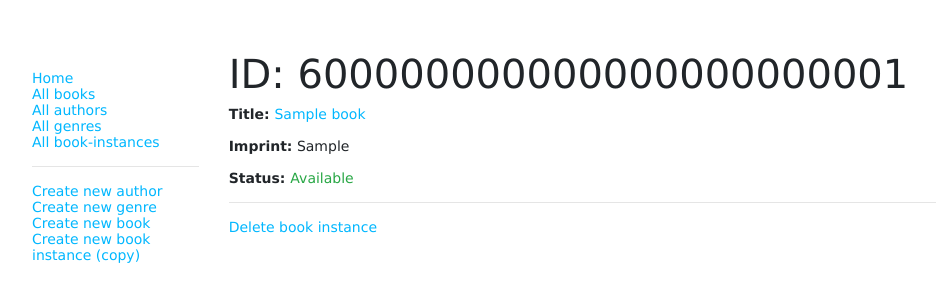
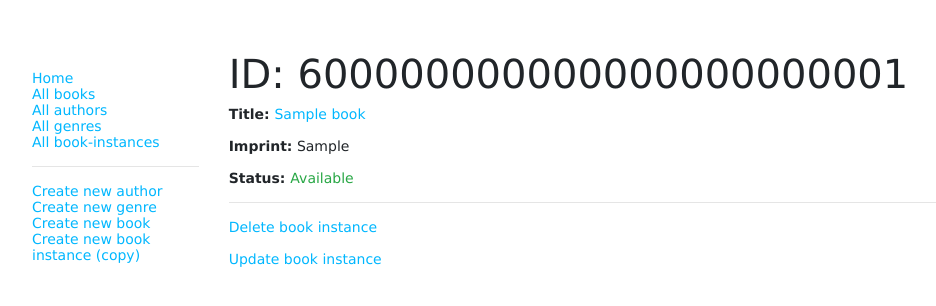
Before and after one commit to rosecodez/express-locallibrary, a Node server app: page /catalog/bookinstance/600000000000000000000001 in a window 1280 px wide. Shown: the top 306 px of the page, without its empty margins (33-969 px from the left). Run offline with Node 20, Linux system fonts and the light colour scheme; tables that the repository leaves empty hold one stand-in row (values such as "Sample post"); some libraries are stand-ins or nearby versions.

Commit message:
Handle bookinstance update on get and post

```diff
--- a/controllers/bookinstanceController.js
+++ b/controllers/bookinstanceController.js
@@ -127,10 +127,61 @@ exports.bookinstance_delete_post = asyncHandler(async (req, res, next) => {
 
 // Display BookInstance update form on GET.
 exports.bookinstance_update_get = asyncHandler(async (req, res, next) => {
-  res.send('NOT IMPLEMENTED: BookInstance update GET');
+  const bookInstance = await BookInstance.findById(req.params.id).populate('book').exec();
+  if (bookInstance === null) {
+    const err = new Error('Book copy not found');
+    err.status = 404;
+    return next(err);
+  }
+
+  // Render the form with existing data
+  const allBooks = await Book.find({}, 'title').sort({ title: 1 }).exec();
+  res.render('bookinstance_form', {
+    title: 'Update BookInstance',
+    book_list: allBooks,
+    selected_book: bookInstance.book,
+    bookinstance: bookInstance,
+  });
 });
 
 // Handle bookinstance update on POST.
-exports.bookinstance_update_post = asyncHandler(async (req, res, next) => {
-  res.send('NOT IMPLEMENTED: BookInstance update POST');
-});
+exports.bookinstance_update_post = [
+  // Validate and sanitize fields.
+  body('book', 'Book must be specified').trim().isLength({ min: 1 }).escape(),
+  body('imprint', 'Imprint must be specified').trim().isLength({ min: 1 }).escape(),
+  body('status').escape(),
+  body('due_back', 'Invalid date').optional({ checkFalsy: true }).isISO8601().toDate(),
+
+  // Process request after validation and sanitization.
+  asyncHandler(async (req, res, next) => {
+    // Extract the validation errors from a request.
+    const errors = validationResult(req);
+
+    // Create a BookInstance object with escaped and trimmed data.
+    const bookInstance = new BookInstance({
+      _id: req.params.id, // This is required, or a new ID will be assigned!
+      book: req.body.book,
+      imprint: req.body.imprint,
+      status: req.body.status,
+      due_back: req.body.due_back,
+    });
+
+    if (!errors.isEmpty()) {
+      // There are errors.
+      // Render form again with sanitized values and error messages.
+      const allBooks = await Book.find({}, 'title').sort({ title: 1 }).exec();
+
+      res.render('bookinstance_form', {
+        title: 'Update BookInstance',
+        book_list: allBooks,
+        selected_book: bookInstance.book,
+        errors: errors.array(),
+        bookinstance: bookInstance,
+      });
+    } else {
+      // Data from form is valid
+      await BookInstance.findByIdAndUpdate(req.params.id, bookInstance);
+      res.redirect(bookInstance.url);
+    }
+  }),
+];
--- a/views/bookinstance_detail.pug
+++ b/views/bookinstance_detail.pug
@@ -1,11 +1,14 @@
 extends layout
 
 block content
-
   h1 ID: #{bookinstance._id}
 
   p #[strong Title: ]
-    a(href=bookinstance.book.url) #{bookinstance.book.title}
+    if bookinstance.book
+      a(href=bookinstance.book.url) #{bookinstance.book.title}
+    else
+      | No title available
+
   p #[strong Imprint:] #{bookinstance.imprint}
 
   p #[strong Status: ]
@@ -16,8 +19,11 @@ block content
     else
       span.text-warning #{bookinstance.status}
 
-  if bookinstance.status!='Available'
+  if bookinstance.status != 'Available'
     p #[strong Due back:] #{bookinstance.due_back_formatted}
+
   hr
   p
     a(href=bookinstance.url+'/delete') Delete book instance
+  p
+    a(href=bookinstance.url+'/update') Update book instance
```
